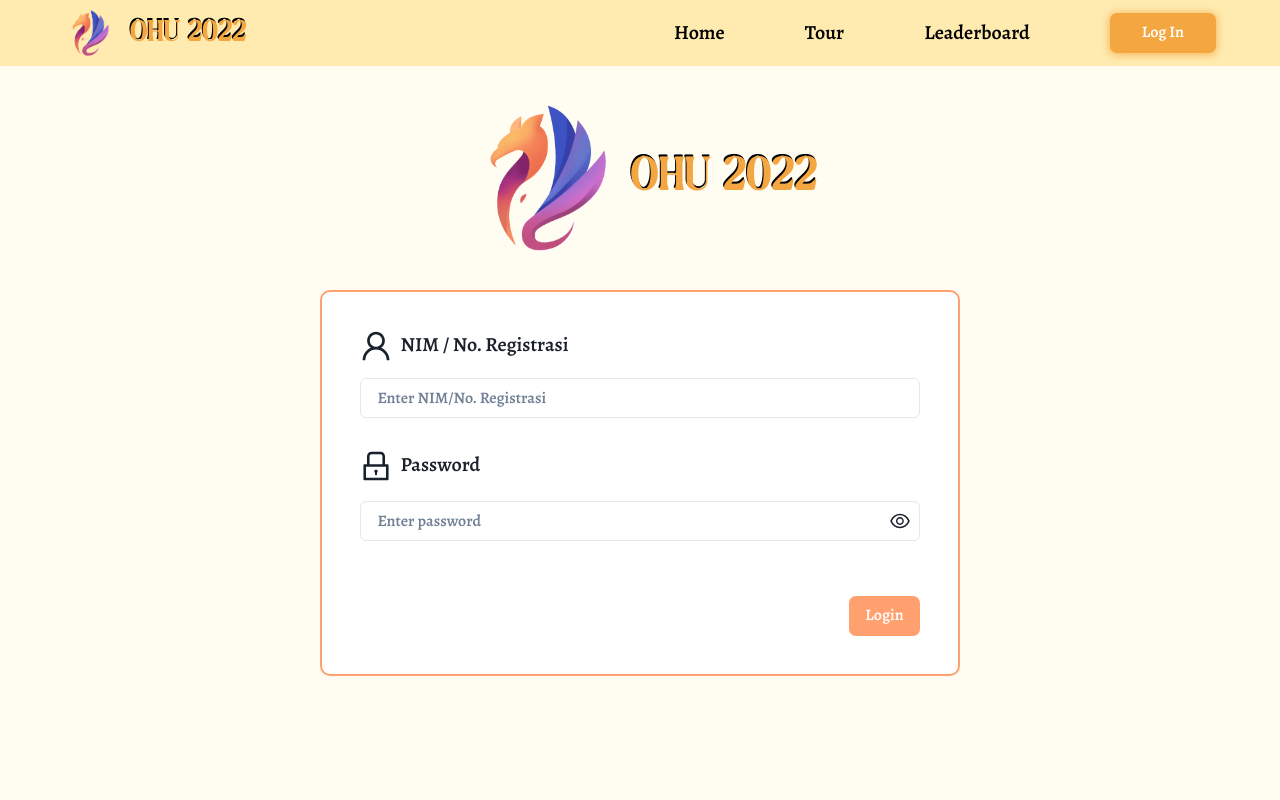
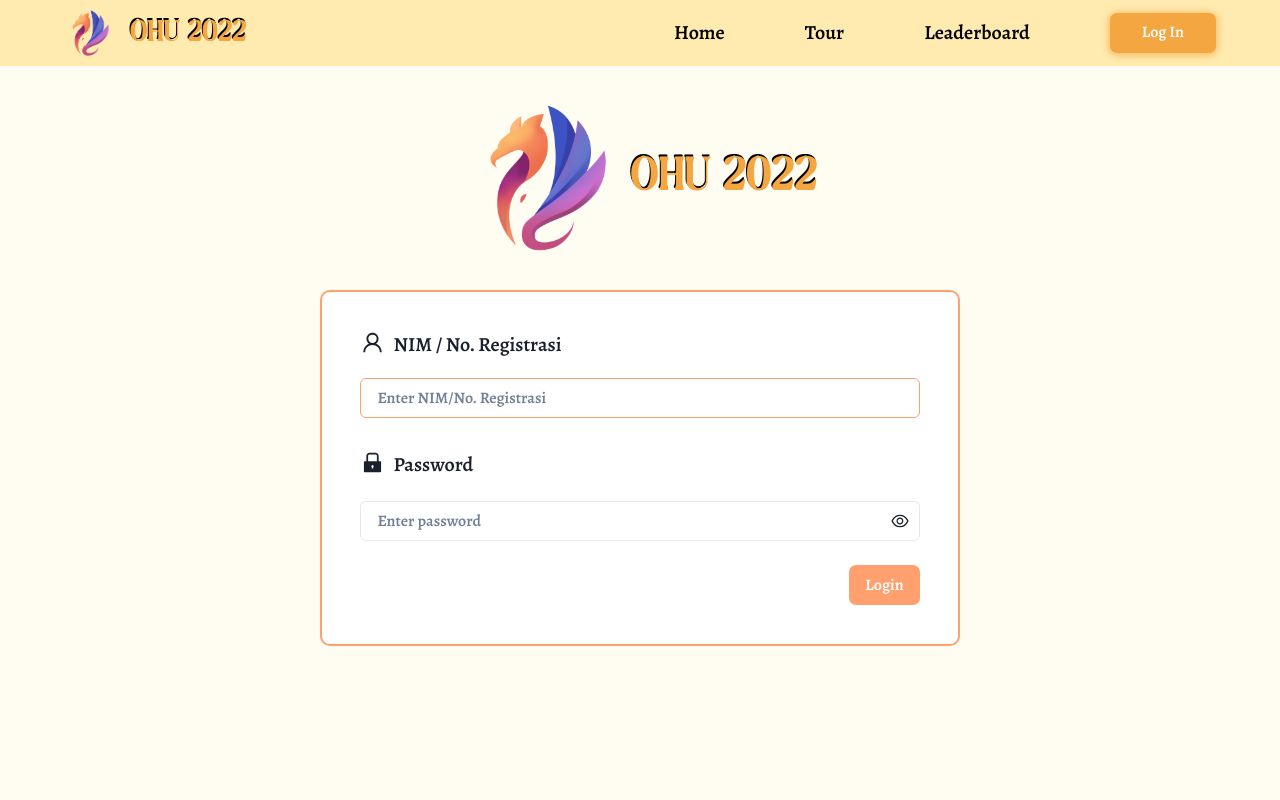
Before and after one commit to fajarmhrwn/ohu-fe, a React (Vite) app: page /login in a window 1280 px wide. Shown: the top 800 px of the page. Built offline with nearby package versions, Linux system fonts and the light colour scheme.

Commit message:
chore: remove ant-design

```diff
--- a/package.json
+++ b/package.json
@@ -13,7 +13,6 @@
     "ci": "yarn install --immutable --immutable-cache --check-cache"
   },
   "dependencies": {
-    "@ant-design/icons": "^4.7.0",
     "@chakra-ui/icons": "^2.0.6",
     "@chakra-ui/react": "^2.2.4",
     "@emotion/react": "^11.10.0",
--- a/src/components/common/Navbar/index.tsx
+++ b/src/components/common/Navbar/index.tsx
@@ -82,7 +82,9 @@ const Navbar = () => {
         px={8}
         color="white"
         bgColor="#F4A641"
-        onClick={() => { window.location.href = '/login'} }
+        onClick={() => {
+          window.location.href = '/login';
+        }}
         fontFamily="Subheading"
       >
         Log In
--- a/src/pages/LoginPage.tsx
+++ b/src/pages/LoginPage.tsx
@@ -14,11 +14,11 @@ import React, { useRef, useState } from 'react';
 import { PageLayout } from 'src/layout';
 import Logo from '@assets/logo_sementara.png';
 import {
-  EyeInvisibleOutlined,
-  EyeOutlined,
-  LockOutlined,
-  UserOutlined
-} from '@ant-design/icons';
+  AiFillLock,
+  AiOutlineUser,
+  AiOutlineEye,
+  AiOutlineEyeInvisible
+} from 'react-icons/ai';
 
 export const LoginPage = () => {
   const usernameRef = useRef<HTMLInputElement>(null);
@@ -31,7 +31,7 @@ export const LoginPage = () => {
     const username = usernameRef.current?.value;
 
     if (!username) {
-      setErrorText('Masukkan NIM kamu');
+      setErrorText('Masukkan NIM kamu!');
     }
 
     // auth logic here
@@ -74,9 +74,8 @@ export const LoginPage = () => {
         bg="white"
         borderRadius="10px"
       >
-        <form onSubmit={submitHandler}>
         <Flex gap="2">
-            <UserOutlined width="1em" />
+          <AiOutlineUser size={25} />
           <FormLabel fontSize="xl">NIM / No. Registrasi</FormLabel>
         </Flex>
         <Input
@@ -85,7 +84,7 @@ export const LoginPage = () => {
           placeholder="Enter NIM/No. Registrasi"
         />
         <Flex mt="1em" gap="2">
-            <LockOutlined />
+          <AiFillLock size={25} />
           <FormLabel fontSize="xl">Password</FormLabel>
         </Flex>
         <Flex mt="0.4em">
@@ -97,7 +96,7 @@ export const LoginPage = () => {
             />
             <InputRightElement>
               <Icon
-                  as={passwordIsShown ? EyeInvisibleOutlined : EyeOutlined}
+                as={passwordIsShown ? AiOutlineEyeInvisible : AiOutlineEye}
                 onClick={toggleShowPassword}
                 cursor="pointer"
                 fontSize="xl"
@@ -106,15 +105,18 @@ export const LoginPage = () => {
           </InputGroup>
         </Flex>
 
-          <Box h="1.2em" color="salmon">
+        <Text fontFamily="Subheading" fontSize="lg" mt={2} color="salmon">
           {errorText}
-          </Box>
+        </Text>
         <Flex w="100%" justifyContent="flex-end">
-            <Button type="submit" mt="1em">
+          <Button
+            onClick={submitHandler}
+            _hover={{ backgroundColor: '#FFB08D' }}
+            mt="1em"
+          >
             Login
           </Button>
         </Flex>
-        </form>
       </Box>
     </PageLayout>
   );
--- a/src/routing.ts
+++ b/src/routing.ts
@@ -55,10 +55,11 @@ export const Routing: PageRouting[] = [
     title: 'OHU Tour',
     path: '/tour',
     component: TourPage
-  }, {
+  },
+  {
     title: 'Login',
     path: '/login',
-    component: LoginPage,
+    component: LoginPage
   },
   PageNotFoundRouting
 ];
```
Also changed, not shown: 1 other file (tests, documents, lock files or other folders). Lines whose indentation alone changed are shown as unchanged.
